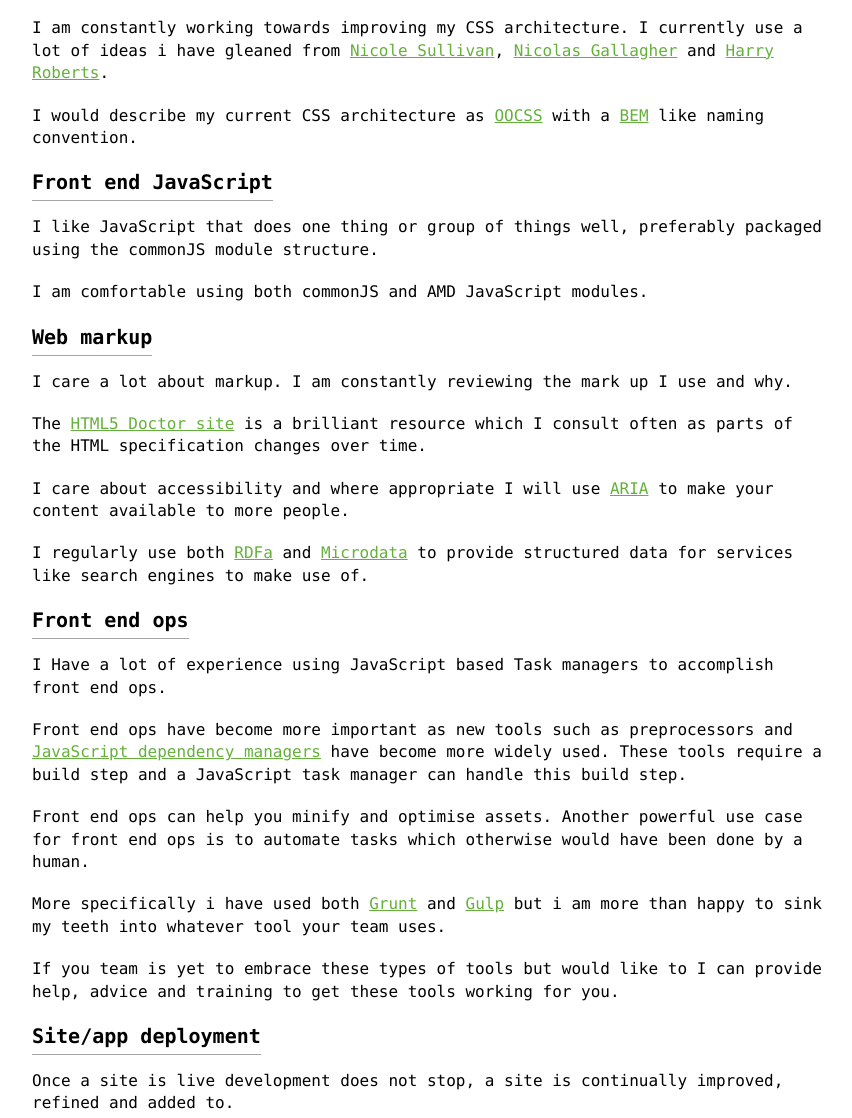
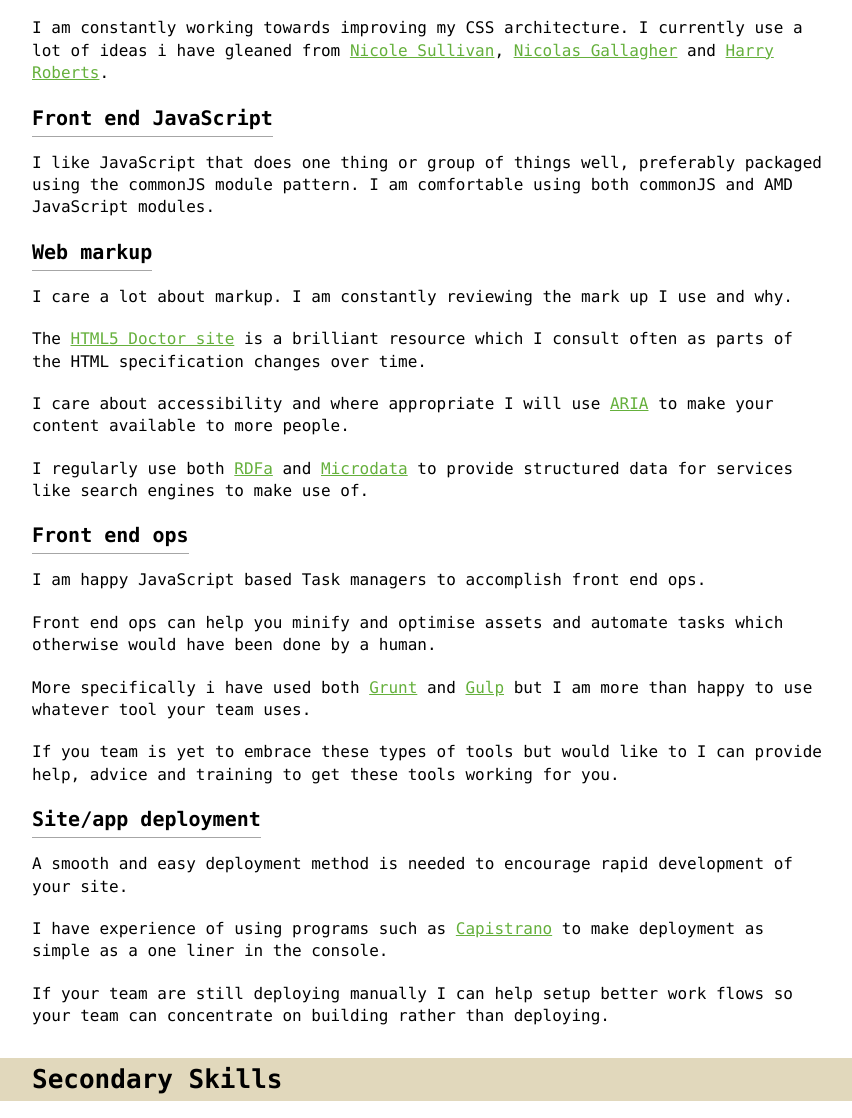
Before and after one commit to codekipple/codekipple.github.io, a website: page work/index.html in a window 1280 px wide. Shown: the part 434-1552 px from the top of the page, without its empty margins (213-1065 px from the left). Drawn offline with Linux system fonts and the light colour scheme.

Commit message:
Some text edits to the work page.

```diff
--- a/work/index.html
+++ b/work/index.html
@@ -43,13 +43,9 @@
 
                 <p>I am constantly working towards improving my CSS architecture. I currently use a lot of ideas i have gleaned from <a href="https://twitter.com/stubbornella">Nicole Sullivan</a>, <a href="https://twitter.com/necolas">Nicolas Gallagher</a> and <a href="https://twitter.com/csswizardry">Harry Roberts</a>.</p>
 
-                <p>I would describe my current CSS architecture as <a href="http://oocss.org/">OOCSS</a> with a <a href="http://csswizardry.com/2013/01/mindbemding-getting-your-head-round-bem-syntax/">BEM</a> like naming convention.</p>
-
                 <h3 class="section-title--h2">Front end JavaScript</h3>
 
-                <p>I like JavaScript that does one thing or group of things well, preferably packaged using the commonJS module structure.</p>
-
-                <p>I am comfortable using both commonJS and AMD JavaScript modules.</p>
+                <p>I like JavaScript that does one thing or group of things well, preferably packaged using the commonJS module pattern. I am comfortable using both commonJS and AMD JavaScript modules.</p>
 
                 <h3 class="section-title--h2">Web markup</h3>
 
@@ -63,19 +59,15 @@
 
                 <h3 class="section-title--h2">Front end ops</h3>
 
-                <p>I Have a lot of experience using JavaScript based Task managers to accomplish front end ops.</p>
+                <p>I am happy JavaScript based Task managers to accomplish front end ops.</p>
 
-                <p>Front end ops have become more important as new tools such as preprocessors and <a href="http://browserify.org/">JavaScript dependency managers</a> have become more widely used. These tools require a build step and a JavaScript task manager can handle this build step.</p>
+                <p>Front end ops can help you minify and optimise assets and automate tasks which otherwise would have been done by a human.</p>
 
-                <p>Front end ops can help you minify and optimise assets. Another powerful use case for front end ops is to automate tasks which otherwise would have been done by a human.</p>
-
-                <p>More specifically i have used both <a href="http://gruntjs.com/">Grunt</a> and <a href="http://gulpjs.com/">Gulp</a> but i am more than happy to sink my teeth into whatever tool your team uses.</p>
+                <p>More specifically i have used both <a href="http://gruntjs.com/">Grunt</a> and <a href="http://gulpjs.com/">Gulp</a> but I am more than happy to use whatever tool your team uses.</p>
 
                 <p>If you team is yet to embrace these types of tools but would like to I can provide help, advice and training to get these tools working for you.</p>
 
                 <h3 class="section-title--h2">Site/app deployment</h3>
-
-                <p>Once a site is live development does not stop, a site is continually improved, refined and added to.</p>
 
                 <p>A smooth and easy deployment method is needed to encourage rapid development of your site.</p>
 
@@ -88,8 +80,6 @@
 
             <div class="constrict">
                 <p>Although I consider my core skills to be front end related I have a lot of experience doing back end programming.</p>
-
-                <p>In all of my past jobs before going freelance full time I have worked as both a front end and back end developer.</p>
 
                 <h3 class="section-title--h2">Server side programming</h3>
 
@@ -176,7 +166,7 @@
 
             <div class="constrict">
                 <ul>
-                    <li>7+ years of experience in the web industry</li>
+                    <li>6+ years of experience in the web industry</li>
                     <li>First Class Honours Degree - Multimedia Applications</li>
                 </ul>
             </div>
```
